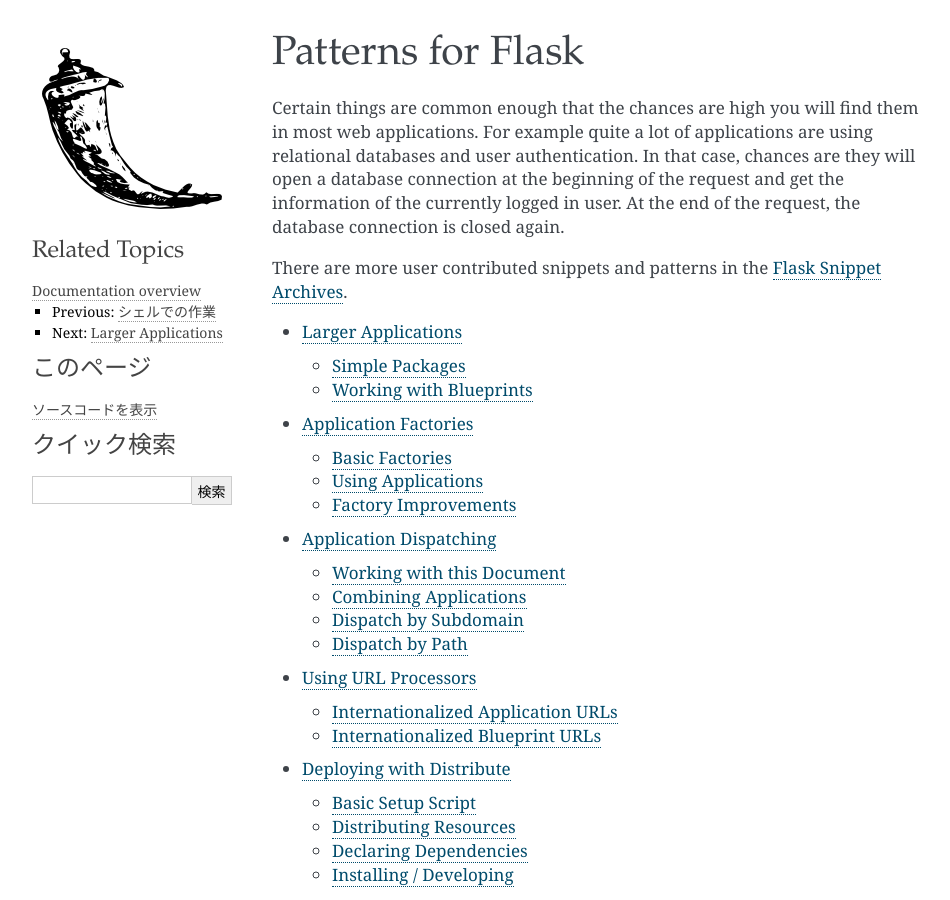
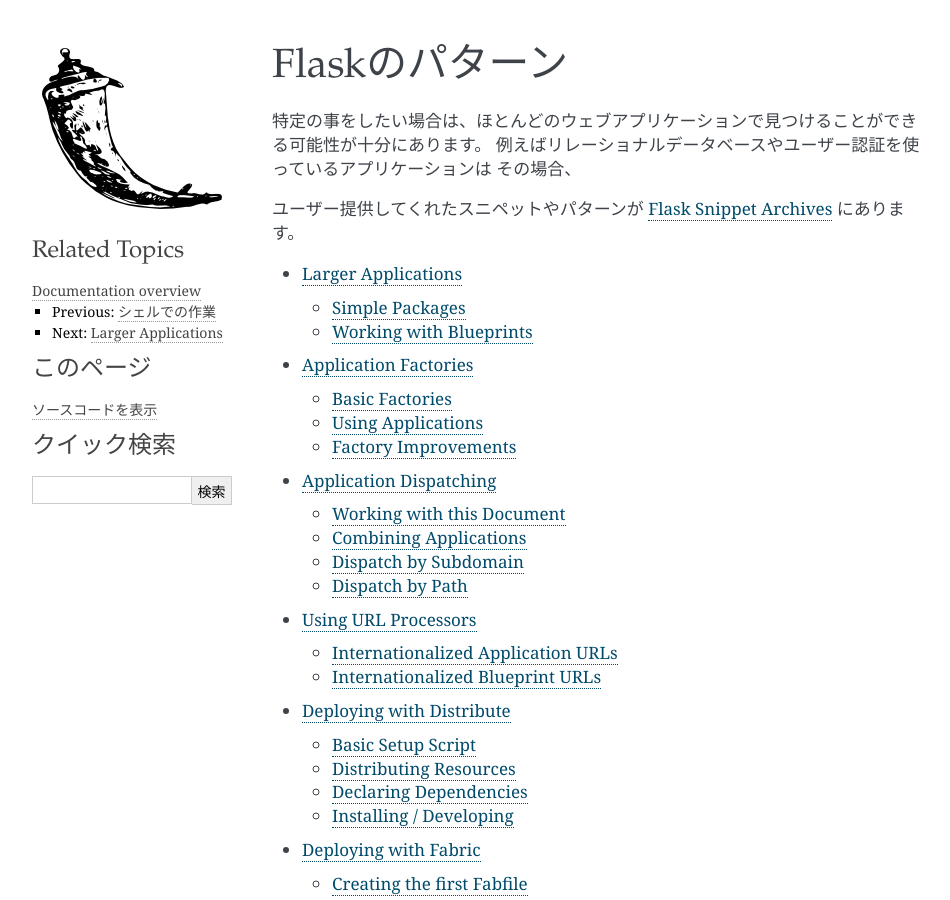
Before and after one commit to tokuda109/flask-docs-ja, a Sphinx documentation site: the page built from docs/patterns/index.rst, in a window 1280 px wide and 900 px high. Shown: the whole window, without its empty margins (148-1098 px from the left). Built offline with Sphinx 7.4.7, drawn with Linux system fonts in a browser that asks for light colours; pages that are not in the unit, such as notebooks, are missing from menus; some of the changed text lies outside the part shown.

Commit message:
Updated translation of CHANGES and patterns

```diff
--- a/docs/patterns/index.rst
+++ b/docs/patterns/index.rst
@@ -1,17 +1,26 @@
 .. _patterns:
 
-Patterns for Flask
-==================
+Flaskのパターン
+=====================
 
-Certain things are common enough that the chances are high you will find
-them in most web applications.  For example quite a lot of applications
-are using relational databases and user authentication.  In that case,
-chances are they will open a database connection at the beginning of the
-request and get the information of the currently logged in user.  At the
-end of the request, the database connection is closed again.
+.. Patterns for Flask
+   ==================
 
-There are more user contributed snippets and patterns in the `Flask
-Snippet Archives <http://flask.pocoo.org/snippets/>`_.
+.. Certain things are common enough that the chances are high you will find
+   them in most web applications.  For example quite a lot of applications
+   are using relational databases and user authentication.  In that case,
+   chances are they will open a database connection at the beginning of the
+   request and get the information of the currently logged in user.  At the
+   end of the request, the database connection is closed again.
+
+特定の事をしたい場合は、ほとんどのウェブアプリケーションで見つけることができる可能性が十分にあります。
+例えばリレーショナルデータベースやユーザー認証を使っているアプリケーションは
+その場合、
+
+.. There are more user contributed snippets and patterns in the `Flask
+   Snippet Archives <http://flask.pocoo.org/snippets/>`_.
+
+ユーザー提供してくれたスニペットやパターンが `Flask Snippet Archives <http://flask.pocoo.org/snippets/>`_ にあります。
 
 .. toctree::
    :maxdepth: 2
```
Also changed, not shown: docs/patterns/favicon.rst (+10 -4 lines), 1 other file.
